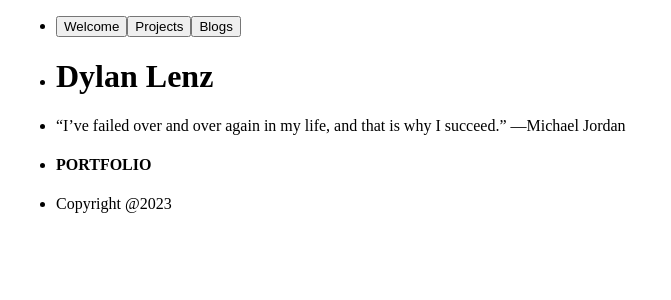
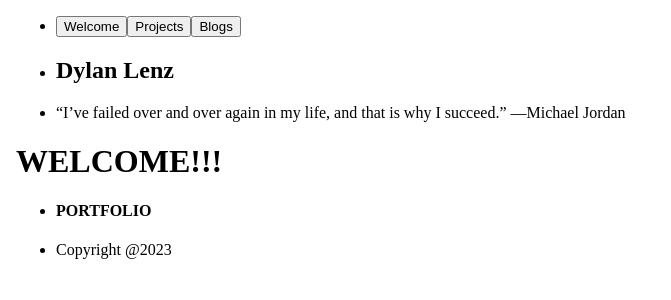
Before and after one commit to Dylan-Lenz/portfolioFrontend, a React (Create React App) app: page / in a window 1280 px wide. Shown: the top 300 px of the page, without its empty margins (0-671 px from the left). Built offline with nearby package versions, Linux system fonts and the light colour scheme.

Commit message:
Created Welcome Page

```diff
--- a/src/App.jsx
+++ b/src/App.jsx
@@ -4,6 +4,9 @@ import React from 'react';
 //Component Imports
 import NavBar from "./components/NavBar/NavBar";
 import Footer from "./components/Footer/Footer";
+
+//Page Imports
+import WelcomePage from "./pages/Welcome/Welcome"
 
 const App = () => {
   return (
@@ -12,6 +15,7 @@ const App = () => {
         <NavBar />
       </header>
         <main className='container'>
+          <WelcomePage />
         </main>
       <footer className='footer'>
         <Footer />
--- a/src/components/NavBar/NavBar.jsx
+++ b/src/components/NavBar/NavBar.jsx
@@ -10,7 +10,7 @@ const NavBar = () => {
                     <button>Blogs</button>
                 </li>
                 <li>
-                    <h1 className="navBar__header">Dylan Lenz</h1>
+                    <h2 className="navBar__header">Dylan Lenz</h2>
                 </li>
                 <li>
                     <p className="navBar__motto">
--- /dev/null
+++ b/src/pages/Welcome/Welcome.jsx
@@ -0,0 +1,13 @@
+import React from 'react';
+
+const WelcomePage = () => {
+    return (
+        <div>
+            <h1>
+                WELCOME!!!
+            </h1>
+        </div>
+     );
+}
+
+export default WelcomePage;
```
